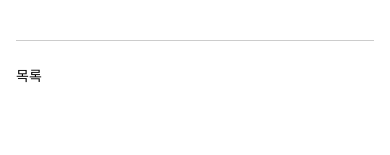
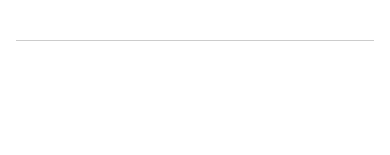
Before and after one commit to HA-SEUNG-JEONG/udemy-react-native, a React Native app: screen / in a window 390 px wide. Shown: the part 130-285 px from the top of the page. Built offline with nearby package versions, Linux system fonts and the light colour scheme.

Commit message:
feat: 목표 추가 및 입력 필드 초기화 기능 구현

```diff
--- a/App.js
+++ b/App.js
@@ -7,6 +7,7 @@
     // 또한 CSS에서 border라는 키가 존재하지 않음
 
     const [enteredGoalText, setEnteredGoalText] = useState("");
+    const [goals, setGoals] = useState([]);
 
     const goalInputHandler = (enteredText) => {
         // 이벤트 처리하기
@@ -14,7 +15,9 @@
     };
 
     const addGoalHandler = () => {
-        console.log(enteredGoalText);
+        setGoals((currentGoals) => [...currentGoals, enteredGoalText]);
+        // 입력 필드 초기화
+        setEnteredGoalText("");
     };
 
     return (
@@ -24,11 +27,14 @@
                     style={styles.textInput}
                     placeholder="이름을 입력해주세요"
                     onChangeText={goalInputHandler}
+                    value={enteredGoalText}
                 />
                 <Button title="저장" onPress={addGoalHandler} />
             </View>
             <View style={styles.goalsContainer}>
-                <Text>목록</Text>
+                {goals.map((goal) => (
+                    <Text key={goal}>{goal}</Text>
+                ))}
             </View>
         </View>
     );
```
